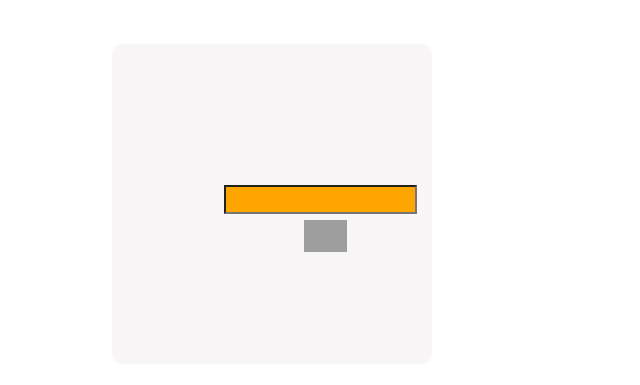
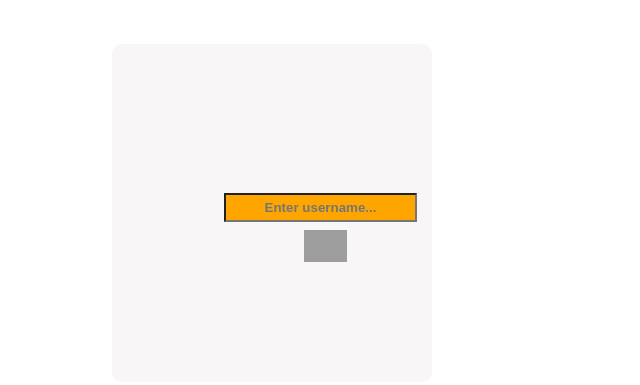
Before and after one commit to akar016012/SE_1_Team_1, a website: page public/index.html in a window 1280 px wide. Shown: the part 212-597 px from the top of the page, without its empty margins (376-1016 px from the left). Drawn offline with Linux system fonts and the light colour scheme; grey boxes are pictures that could not be loaded.

Commit message:
Edited index.html

```diff
--- a/public/index.html
+++ b/public/index.html
@@ -20,12 +20,22 @@
   </head>
   <body>
     <div class="container">
-      <input type="text" />
-      <a href="./console.html"
-        ><img
-          id="next-button"
-          src="https://iconmonstr.com/wp-content/g/gd/makefg.php?i=../assets/preview/2012/png/iconmonstr-arrow-27.png&r=0&g=0&b=0"
-      /></a>
+      <form action="index.html">
+        <input
+          type="text"
+          name="username"
+          id="username"
+          placeholder="Enter username..."
+          required
+        />
+        <button type="submit" class="btn">
+          <a href="./console.html"
+            ><img
+              id="next-button"
+              src="https://iconmonstr.com/wp-content/g/gd/makefg.php?i=../assets/preview/2012/png/iconmonstr-arrow-27.png&r=0&g=0&b=0"
+          /></a>
+        </button>
+      </form>
     </div>
   </body>
 </html>
--- a/server.js
+++ b/server.js
@@ -3,4 +3,6 @@ const app = express();
 app.listen("4500", () => {
   console.log(`Server running on port 4500`);
 });
+
+//setting static path!! ||  @akar016012
 app.use(express.static("public"));
```
